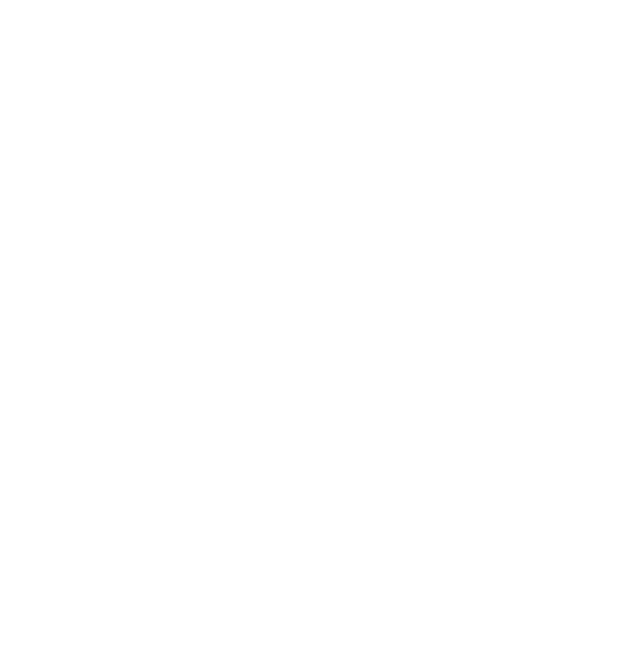
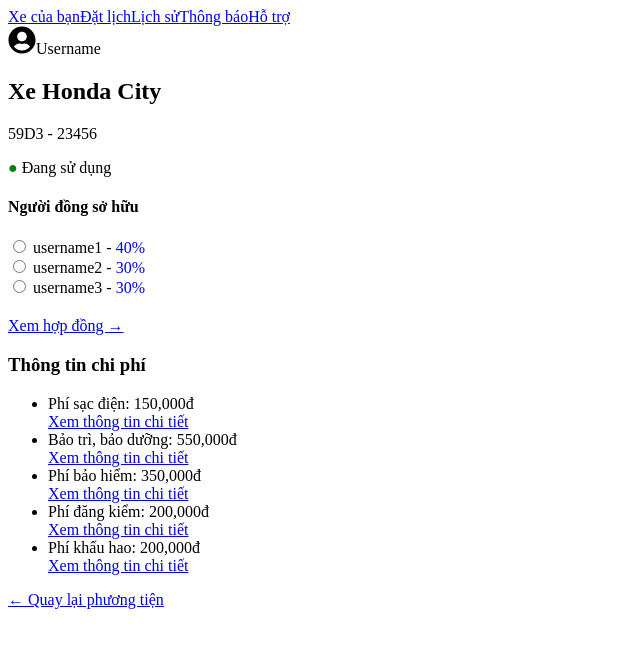
Before and after one commit to HaNguyenOnGit/SWP391_Topic6_SE1814_G8, a React (Vite) app in the folder src/front-end/App/: page /vehicle/1/costs in a window 1280 px wide. Before the commit this address had no page. Shown: the top 648 px of the page, without its empty margins (0-640 px from the left). Built offline with nearby package versions, Linux system fonts and the light colour scheme.

Commit message:
aaa
aaaaa

```diff
--- a/src/front-end/App/src/App.jsx
+++ b/src/front-end/App/src/App.jsx
@@ -5,6 +5,7 @@
 import Vehicles from "./pages/Vehicles";
 import Vehicle from "./pages/Vehicle";
 import NewContract from "./pages/NewContract";
+import CostDetail from "./pages/Cost";
 
 export default function App() {
   return (
@@ -24,6 +25,7 @@
         <Route path="/register" element={<RegistrationForm />} />
         <Route path="/vehicles" element={< Vehicles />} />
         <Route path="/vehicle/:id" element={<Vehicle />} />
+        <Route path="/vehicle/:id/costs" element={<CostDetail />} />
       </Routes>
     </BrowserRouter>
   );
--- /dev/null
+++ b/src/front-end/App/src/pages/Cost.jsx
@@ -0,0 +1,122 @@
+// src/pages/CostDetail.jsx
+import React, { useState } from "react";
+import { useParams, Link } from "react-router-dom";
+import Navbar from "../NavBar";
+
+export default function CostDetail() {
+    const { id } = useParams();
+
+    // Mock data xe
+    const vehicles = [
+        { id: "1", name: "Xe Honda City", plate: "59D3 - 23456", status: "Đang sử dụng" },
+        { id: "2", name: "Xe Toyota Vios", plate: "60A - 56789", status: "Đang trống" },
+        { id: "3", name: "Xe Ford Ranger", plate: "61C - 11122", status: "Chưa kích hoạt hợp đồng" },
+    ];
+    const vehicle = vehicles.find((v) => v.id === id);
+
+    // Mock data chi phí
+    const costs = [
+        { type: "Phí sạc điện", amount: 150000, detail: "Chi phí sạc điện hàng tháng." },
+        { type: "Bảo trì, bảo dưỡng", amount: 550000, detail: "Chi phí thay dầu, kiểm tra định kỳ." },
+        { type: "Phí bảo hiểm", amount: 350000, detail: "Phí bảo hiểm trách nhiệm dân sự bắt buộc." },
+        { type: "Phí đăng kiểm", amount: 200000, detail: "Chi phí đăng kiểm xe hàng năm." },
+        { type: "Phí khấu hao", amount: 200000, detail: "Khấu hao giá trị xe theo thời gian." },
+    ];
+
+    const [selectedCost, setSelectedCost] = useState(null);
+
+    if (!vehicle) return <h2>Không tìm thấy phương tiện</h2>;
+
+    const getStatusColor = (status) => {
+        if (status === "Đang sử dụng") return "green";
+        if (status === "Đang trống") return "orange";
+        if (status === "Chưa kích hoạt hợp đồng") return "red";
+        return "black";
+    };
+
+    return (
+        <div>
+            <Navbar username="Username" />
+            <div className="p-6">
+                <h2 className="text-xl font-bold">{vehicle.name}</h2>
+                <p>{vehicle.plate}</p>
+                <span style={{ color: getStatusColor(vehicle.status) }}>●</span>{" "}
+                {vehicle.status}
+
+                <h4>Người đồng sở hữu</h4>
+                <div>
+                    <input type="radio" name="coowner" /> username1 - <span style={{ color: "blue" }}>40%</span>
+                </div>
+                <div>
+                    <input type="radio" name="coowner" /> username2 - <span style={{ color: "blue" }}>30%</span>
+                </div>
+                <div>
+                    <input type="radio" name="coowner" /> username3 - <span style={{ color: "blue" }}>30%</span>
+                </div>
+
+                <div style={{ marginTop: "20px" }}>
+                    <Link to={`/vehicle/${id}/contract`}>Xem hợp đồng →</Link>
+                </div>
+
+                <h3 className="mt-4 font-semibold">Thông tin chi phí</h3>
+
+                {/* Nếu chưa chọn cost thì hiển thị danh sách */}
+                {!selectedCost ? (
+                    <ul className="mt-2">
+                        {costs.map((c, i) => (
+                            <li key={i} className="flex justify-between items-center border-b py-2">
+                                <div>
+                                    <span>{c.type}: </span>
+                                    <span
+                                        className={c.amount > 300000 ? "text-red-500" : "text-green-500"}
+                                    >
+                                        {c.amount.toLocaleString()}đ
+                                    </span>
+                                </div>
+                                <a
+                                    href="#"
+                                    onClick={(e) => {
+                                        e.preventDefault(); // chặn reload trang
+                                        setSelectedCost(c);
+                                    }}
+                                    className="text-blue-500 hover:underline text-sm cursor-pointer"
+                                >
+                                    Xem thông tin chi tiết
+                                </a>
+
+                            </li>
+                        ))}
+                    </ul>
+                ) : (
+                    // Nếu đã chọn cost thì hiển thị chi tiết
+                    <div className="mt-4 p-4 border rounded bg-gray-50">
+                        <h4 className="font-bold">{selectedCost.type}</h4>
+                        <p className="mt-2">
+                            Số tiền:{" "}
+                            <span
+                                className={selectedCost.amount > 300000 ? "text-red-500" : "text-green-500"}
+                            >
+                                {selectedCost.amount.toLocaleString()}đ
+                            </span>
+                        </p>
+                        <p className="mt-2">{selectedCost.detail}</p>
+                        <Link
+                            to="#"
+                            onClick={(e) => {
+                                e.preventDefault(); // chặn điều hướng
+                                setSelectedCost(null);
+                            }}
+                            className="text-blue-500 hover:underline mt-4 block"
+                        >
+                            ← Quay lại danh sách chi phí
+                        </Link>
+                    </div>
+                )}
+
+                <Link to={`/vehicle/${id}`} className="text-blue-500 mt-6 block">
+                    ← Quay lại phương tiện
+                </Link>
+            </div>
+        </div>
+    );
+}
--- a/src/front-end/App/src/pages/Vehicle.jsx
+++ b/src/front-end/App/src/pages/Vehicle.jsx
@@ -7,9 +7,9 @@
 
     // Mock data (sau này thay bằng API)
     const vehicles = [
-        { id: 1, name: "Xe Honda City", plate: "59D3 - AA 23456", status: "Đang sử dụng" },
-        { id: 2, name: "Xe Toyota Vios", plate: "60A - BB 6789", status: "Đang trống" },
-        { id: 3, name: "Xe Ford Ranger", plate: "61C - CC 1122", status: "Chưa kích hoạt hợp đồng" },
+        { id: 1, name: "Xe Honda City", plate: "59D3 - 23456", status: "Đang sử dụng" },
+        { id: 2, name: "Xe Toyota Vios", plate: "60A - 56789", status: "Đang trống" },
+        { id: 3, name: "Xe Ford Ranger", plate: "61C - 11122", status: "Chưa kích hoạt hợp đồng" },
     ];
 
     const vehicle = vehicles.find((v) => v.id.toString() === id);
@@ -57,7 +57,6 @@
             <div style={{ marginTop: "20px" }}>
                 <Link to={`/vehicle/${id}/contract`}>Xem hợp đồng →</Link>
             </div>
-
             <div style={{ marginTop: "30px", border: "1px solid black", padding: "15px" }}>
                 {actions.map((action, idx) => (
                     <div key={idx} style={{ marginBottom: "10px" }}>
```
